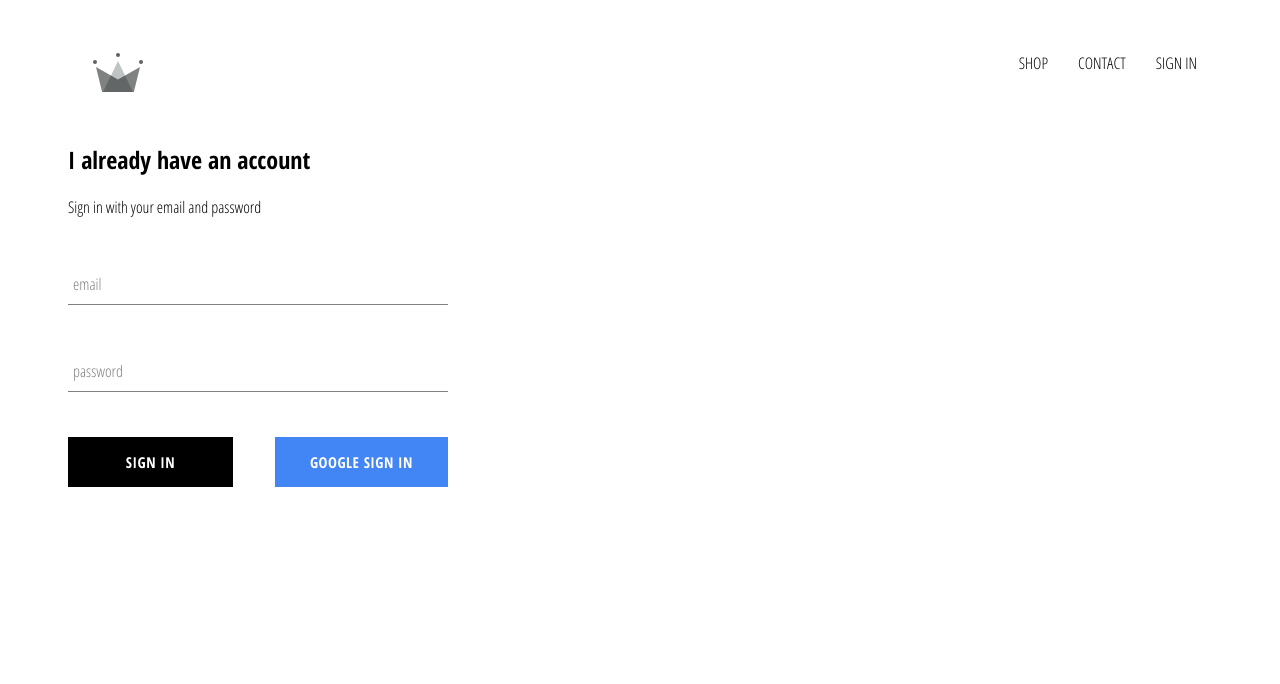
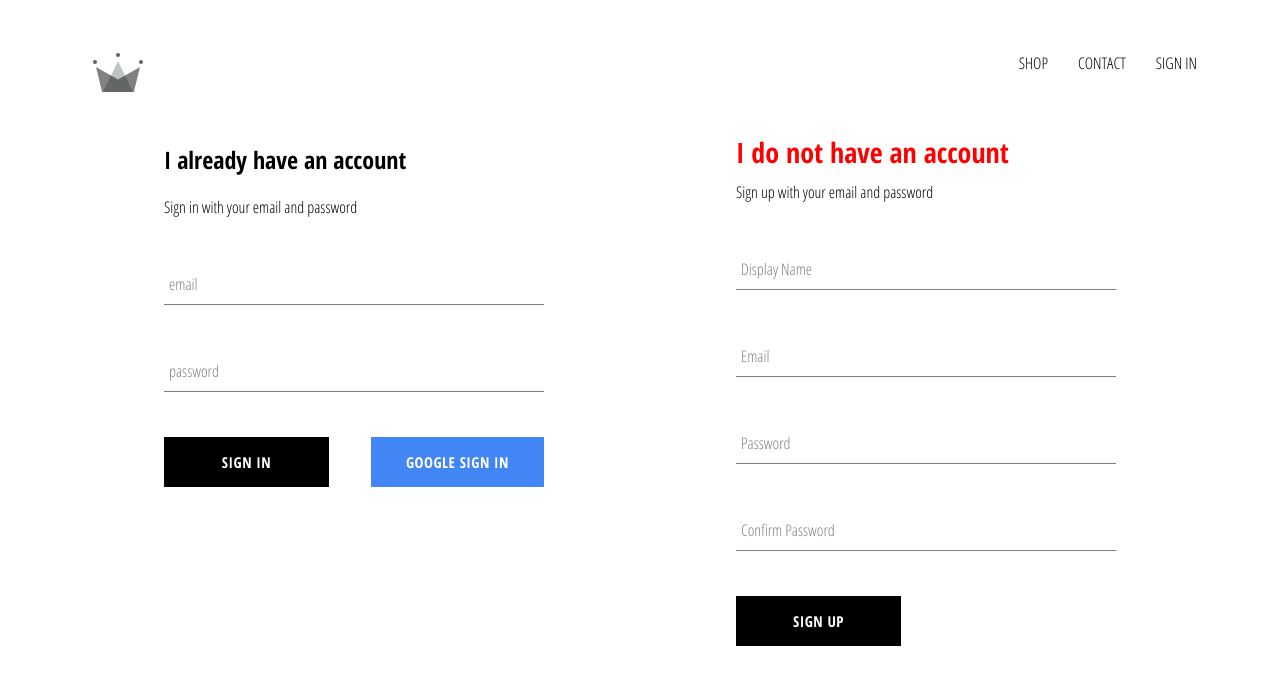
Before and after one commit to Tyossi/crwn-clothing, a React (Create React App) app: page /signin in a window 1280 px wide. Shown: the top 684 px of the page. Built offline with nearby package versions, Linux system fonts and the light colour scheme; no server answers.

Commit message:
implemented firebase utils, included ability to store authenticated users in firebase DB

```diff
--- a/src/App.js
+++ b/src/App.js
@@ -4,7 +4,7 @@
 import ShopPage from './pages/shop/shop.component';
 import Header from './components/header/header.component';
 import SignInAndSignUpPage from './pages/sign-in-and-sign-up/sign-in-and-sign-up.component';
-import { auth } from "./firebase/firebase.utils"
+import { auth, createUserProfileDocument } from "./firebase/firebase.utils"
 import React from 'react';
 
 
@@ -21,9 +21,24 @@
   unsubscribeFromAuth = null
 
   componentDidMount() {
-    this.unsubscribeFromAuth = auth.onAuthStateChanged(user => {
-      this.setState({ currentUser: user })
-      console.log(user)
+    this.unsubscribeFromAuth = auth.onAuthStateChanged(async userAuth => {
+      if (userAuth) {
+        const userRef = await createUserProfileDocument(userAuth);
+
+        userRef.onSnapshot(snapShot => {
+          this.setState({
+            currentUser: {
+              id: snapShot.id,
+              ...snapShot.data()
+            }
+          })
+          console.log(this.state)
+        })
+      } else {
+        this.setState({ currentUser: userAuth })
+
+      }
+
     })
   }
 
--- a/src/components/signin/signin.component.jsx
+++ b/src/components/signin/signin.component.jsx
@@ -1,5 +1,5 @@
 import React from 'react';
-import CustomButton from '../custom-button.component.jsx/custom-buttom.component';
+import CustomButton from '../custom-button.component/custom-button.component';
 import FormInput from '../form-input/form-input.component';
 import './signin.styles.scss';
 import { signInWithGoogle } from "../../firebase/firebase.utils"
--- /dev/null
+++ b/src/components/signup/sign-up.component.jsx
@@ -0,0 +1,94 @@
+import React from 'react';
+import './sign-up.styles.scss';
+import FormInput from "../form-input/form-input.component";
+import CustomButton from "../custom-button.component/custom-button.component";
+import { auth, createUserProfileDocument } from "../../firebase/firebase.utils";
+
+
+class SignUp extends React.Component {
+    constructor() {
+        super();
+
+        this.state = {
+            displayName: "",
+            email: "",
+            password: "",
+            confirmPassword: ""
+        }
+    }
+
+    handleSubmit = async event => {
+        event.preventDefault()
+        const { displayName, email, password, confirmPassword } = this.state;
+        if (password !== confirmPassword) {
+            alert("Passwords don't match")
+            return;
+        };
+
+        try {
+            const { user } = await auth.createUserWithEmailAndPassword(email, password);
+            await createUserProfileDocument(user, { displayName })
+
+            this.setState({
+                displayName: "",
+                email: "",
+                password: "",
+                confirmPassword: "",
+            });
+        } catch (error) {
+            console.error(error)
+        }
+
+    };
+
+    handleChange = event => {
+        const { name, value } = event.target;
+        this.setState({ [name]: value })
+    }
+
+    render() {
+        const { displayName, email, password, confirmPassword } = this.state;
+
+        return (
+            <div className="sign-up">
+                <h2 className="title">
+                    I do not have an account
+                </h2>
+                <span>
+                    Sign up with your email and password
+                </span>
+                <form onSubmit={this.handleSubmit} className="sign-up-form">
+                    <FormInput type="text"
+                        name="displayName"
+                        value={displayName}
+                        onChange={this.handleChange}
+                        label="Display Name"
+                        required />
+                    <FormInput type="email"
+                        name="email"
+                        value={email}
+                        onChange={this.handleChange}
+                        label="Email"
+                        required />
+                    <FormInput type="password"
+                        name="password"
+                        value={password}
+                        onChange={this.handleChange}
+                        label="Password"
+                        required />
+                    <FormInput type="password"
+                        name="confirmPassword"
+                        value={confirmPassword}
+                        onChange={this.handleChange}
+                        label="Confirm Password"
+                        required />
+                    <CustomButton type="submit">SIGN UP</CustomButton>
+
+
+                </form>
+            </div>
+        )
+    }
+}
+
+export default SignUp;
--- /dev/null
+++ b/src/components/signup/sign-up.styles.scss
@@ -0,0 +1,9 @@
+.sign-up {
+    display: flex;
+    flex-direction: column;
+    width: 380px;
+
+    .title {
+        margin: 10px 0;
+    }
+}
--- a/src/firebase/firebase.utils.js
+++ b/src/firebase/firebase.utils.js
@@ -12,6 +12,33 @@
     measurementId: "G-JC6QVPVWMD"
 };
 
+export const createUserProfileDocument = async (userAuth, additionalData) => {
+    if (!userAuth) return;
+
+    const userRef = firestore.doc(`users/${userAuth.uid}`)
+
+    const snapShot = await userRef.get()
+
+    if (!snapShot.exists) {
+        const { displayName, email } = userAuth;
+        const createdAt = new Date();
+
+        try {
+            await userRef.set({
+                displayName,
+                email,
+                createdAt,
+                ...additionalData
+            })
+        } catch (error) {
+            console.log("error creating user", error.message);
+        }
+
+    }
+
+    return userRef;
+};
+
 firebase.initializeApp(config);
 
 export const auth = firebase.auth();
--- a/src/pages/sign-in-and-sign-up/sign-in-and-sign-up.component.jsx
+++ b/src/pages/sign-in-and-sign-up/sign-in-and-sign-up.component.jsx
@@ -1,6 +1,7 @@
 import React from 'react';
 import SignIn from '../../components/signin/signin.component';
 import './sign-in-and-sign-up.styles.scss';
+import SignUp from "../../components/signup/sign-up.component";
 
 
 
@@ -8,6 +9,7 @@
     return (
         <div className="sign-in-and-sign-up">
             <SignIn />
+            <SignUp />
         </div>
     )
 };
--- a/src/pages/sign-in-and-sign-up/sign-in-and-sign-up.styles.scss
+++ b/src/pages/sign-in-and-sign-up/sign-in-and-sign-up.styles.scss
@@ -0,0 +1,4 @@
+.sign-in-and-sign-up {
+    display: flex;
+    justify-content: space-around;
+}
```
Also changed, not shown: src/components/custom-button.component/custom-button.component.jsx (renamed from src/components/custom-button.component.jsx/custom-buttom.component.jsx), src/components/custom-button.component/custom-button.styles.scss (renamed from src/components/custom-button.component.jsx/custom-button.styles.scss).
